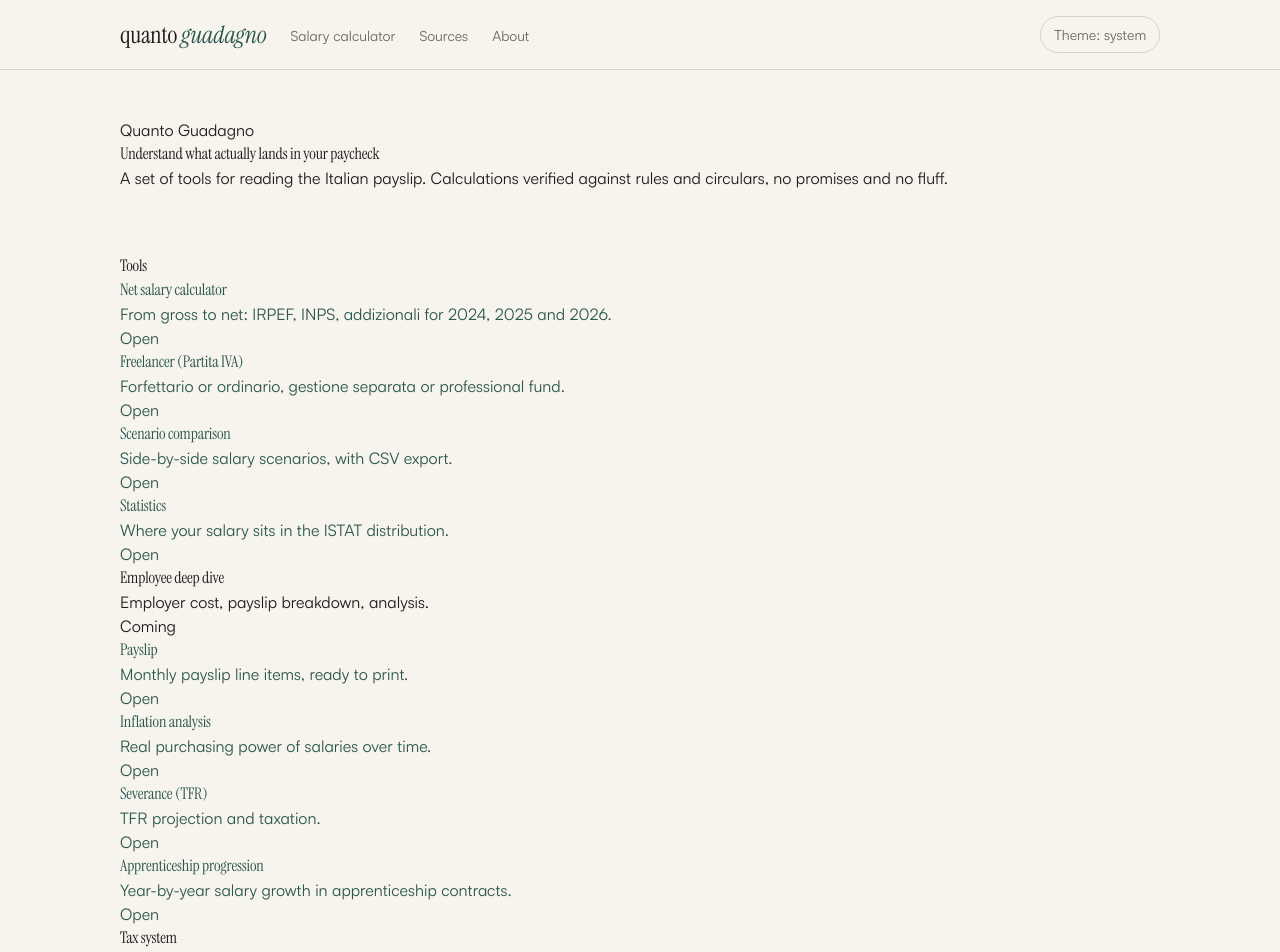
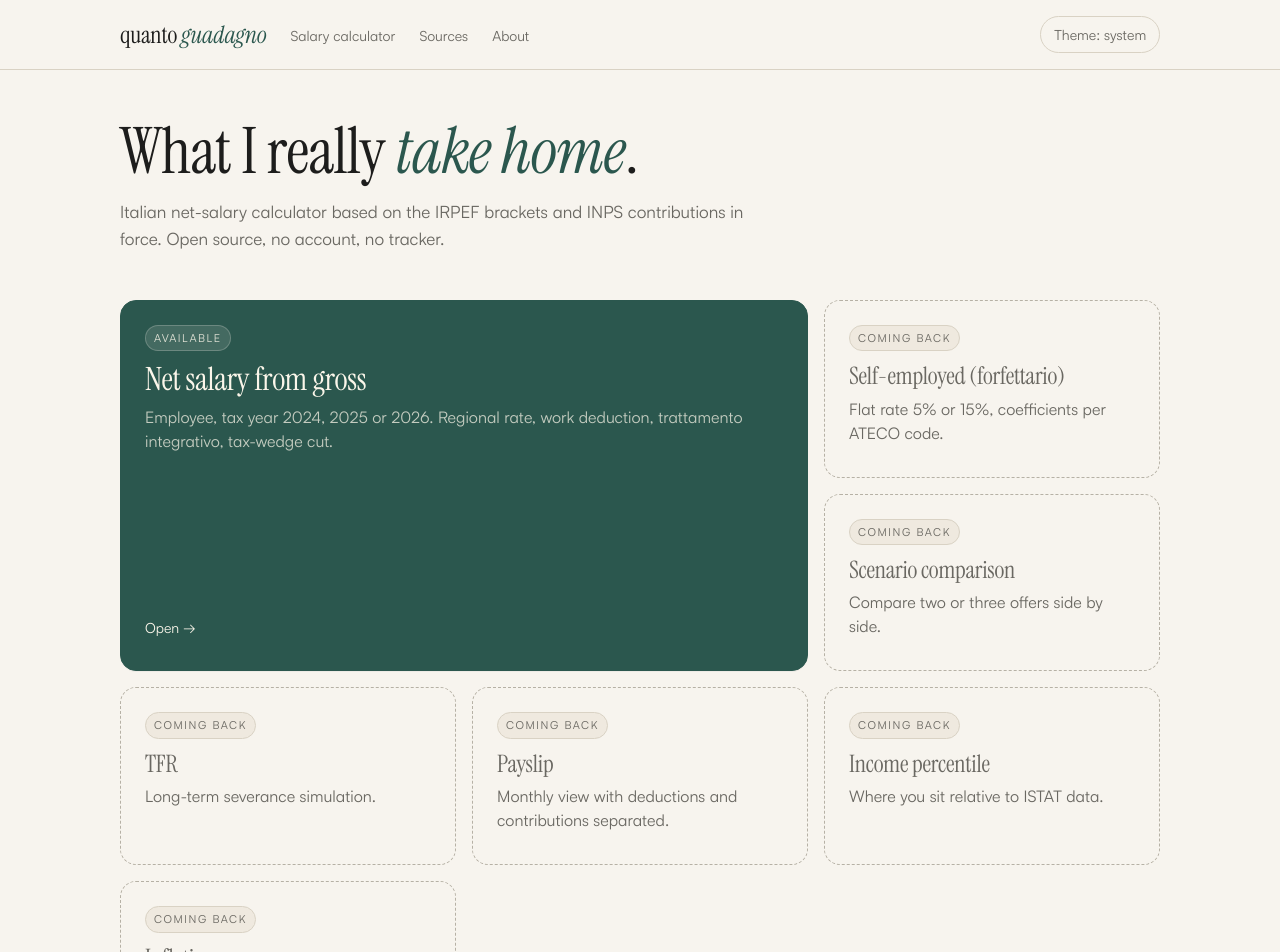
Before and after one commit to stefanovalloncini/quanto-guadagno, a React (Vite) app: page / in a window 1280 px wide. Shown: the top 952 px of the page. Built offline with nearby package versions, Linux system fonts and the light colour scheme.

Commit message:
feat(pages): new home with featured tile + soon grid + shimmer

```diff
--- a/src/ui/design-system/components.css
+++ b/src/ui/design-system/components.css
@@ -365,3 +365,44 @@
   line-height: var(--leading-relaxed);
   max-width: 70ch;
 }
+
+.qg-home__hero {
+  margin-bottom: var(--space-7);
+}
+.qg-home__hero h1 {
+  font-size: var(--text-display);
+  line-height: var(--leading-tight);
+  margin-bottom: var(--space-3);
+}
+.qg-home__hero h1 em {
+  font-style: italic;
+  color: var(--accent);
+}
+.qg-home__tiles {
+  display: grid;
+  grid-template-columns: repeat(12, minmax(0, 1fr));
+  gap: var(--space-4);
+}
+.qg-home__tiles > .qg-tile {
+  grid-column: span 4;
+  min-height: 11rem;
+}
+.qg-home__tiles > .qg-tile--feature {
+  grid-column: span 8;
+  grid-row: span 2;
+  min-height: 22rem;
+}
+.qg-home__footnote {
+  margin-top: var(--space-7);
+  color: var(--ink-2);
+  font-size: var(--text-sm);
+}
+
+@media (max-width: 820px) {
+  .qg-home__tiles > .qg-tile,
+  .qg-home__tiles > .qg-tile--feature {
+    grid-column: span 12;
+    grid-row: span 1;
+    min-height: 0;
+  }
+}
--- a/src/ui/features/home/HomePage.tsx
+++ b/src/ui/features/home/HomePage.tsx
@@ -1,81 +1,70 @@
 import { FormattedMessage } from "react-intl";
-import { Link } from "react-router-dom";
-import { Stack } from "@/ui/design-system";
-import { TOOLS, type ToolEntry } from "./tools.ts";
+import { Tile } from "@/ui/design-system/primitives";
 
-function ToolCard({ entry }: { readonly entry: ToolEntry }) {
-  const titleId = `home.tools.${entry.id}.title`;
-  const descId = `home.tools.${entry.id}.desc`;
+interface SoonTile {
+  readonly titleId: string;
+  readonly bodyId: string;
+}
 
-  if (entry.available && entry.to) {
-    return (
-      <li className="qg-tool qg-tool--available">
-        <Link to={entry.to} className="qg-tool__link">
-          <h3 className="qg-tool__title">
-            <FormattedMessage id={titleId} />
-          </h3>
-          <p className="qg-tool__desc">
-            <FormattedMessage id={descId} />
-          </p>
-          <span className="qg-tool__cta">
-            <FormattedMessage id="home.tools.open" />
-          </span>
-        </Link>
-      </li>
-    );
-  }
-
-  return (
-    <li className="qg-tool qg-tool--soon">
-      <h3 className="qg-tool__title">
-        <FormattedMessage id={titleId} />
-      </h3>
-      <p className="qg-tool__desc">
-        <FormattedMessage id={descId} />
-      </p>
-      <span className="qg-tool__badge">
-        <FormattedMessage id="home.tools.soon" />
-      </span>
-    </li>
-  );
-}
+const soonTiles: ReadonlyArray<SoonTile> = [
+  { titleId: "home.soon.freelancer.title", bodyId: "home.soon.freelancer.body" },
+  { titleId: "home.soon.comparison.title", bodyId: "home.soon.comparison.body" },
+  { titleId: "home.soon.tfr.title", bodyId: "home.soon.tfr.body" },
+  { titleId: "home.soon.payslip.title", bodyId: "home.soon.payslip.body" },
+  { titleId: "home.soon.statistics.title", bodyId: "home.soon.statistics.body" },
+  { titleId: "home.soon.inflation.title", bodyId: "home.soon.inflation.body" },
+];
 
 export function HomePage() {
   return (
-    <main id="main" className="qg-page">
-      <Stack gap="xl">
-        <header className="qg-page__header">
-          <p className="qg-page__eyebrow">
-            <FormattedMessage id="home.eyebrow" />
+    <section className="qg-home">
+      <header className="qg-home__hero">
+        <h1>
+          <FormattedMessage
+            id="home.hero.title"
+            values={{ em: (chunks) => <em>{chunks}</em> }}
+          />
+        </h1>
+        <p className="qg-lede">
+          <FormattedMessage id="home.hero.lede" />
+        </p>
+      </header>
+
+      <div className="qg-home__tiles" aria-label="Strumenti">
+        <Tile
+          variant="feature"
+          to="/calcola-stipendio"
+          title={<FormattedMessage id="home.feature.title" />}
+          badge={<FormattedMessage id="home.feature.badge" />}
+          cta={<FormattedMessage id="home.feature.cta" />}
+        >
+          <p>
+            <FormattedMessage id="home.feature.body" />
           </p>
-          <h1 className="qg-page__title">
-            <FormattedMessage id="home.title" />
-          </h1>
-          <p className="qg-page__subtitle">
-            <FormattedMessage id="home.subtitle" />
-          </p>
-        </header>
+        </Tile>
 
-        <section aria-labelledby="home-tools-heading">
-          <h2 id="home-tools-heading" className="qg-section-title">
-            <FormattedMessage id="home.tools.heading" />
-          </h2>
-          <ul className="qg-tools">
-            {TOOLS.map((entry) => (
-              <ToolCard key={entry.id} entry={entry} />
-            ))}
-          </ul>
-        </section>
+        {soonTiles.map((t) => (
+          <Tile
+            key={t.titleId}
+            variant="soon"
+            title={<FormattedMessage id={t.titleId} />}
+            badge={<FormattedMessage id="home.soon.badge" />}
+          >
+            <p>
+              <FormattedMessage id={t.bodyId} />
+            </p>
+          </Tile>
+        ))}
+      </div>
 
-        <aside className="qg-scope-note" aria-labelledby="home-disclaimer-title">
-          <h3 id="home-disclaimer-title" className="qg-scope-note__title">
-            <FormattedMessage id="home.disclaimer.title" />
-          </h3>
-          <p>
-            <FormattedMessage id="home.disclaimer.body" />
-          </p>
-        </aside>
-      </Stack>
-    </main>
+      <footer className="qg-home__footnote">
+        <FormattedMessage
+          id="home.footnote"
+          values={{
+            shimmer: (chunks) => <span className="qg-shimmer">{chunks}</span>,
+          }}
+        />
+      </footer>
+    </section>
   );
 }
--- a/src/ui/i18n/messages/en.ts
+++ b/src/ui/i18n/messages/en.ts
@@ -233,6 +233,27 @@ export const en: Record<MessageKey, string> = {
   "home.disclaimer.body":
     "The project is coming back online one module at a time. Only the salary calculator is live. The others appear here as soon as they pass verification.",
 
+  "home.hero.title": "What I really <em>take home</em>.",
+  "home.hero.lede": "Italian net-salary calculator based on the IRPEF brackets and INPS contributions in force. Open source, no account, no tracker.",
+  "home.feature.badge": "Available",
+  "home.feature.title": "Net salary from gross",
+  "home.feature.body": "Employee, tax year 2024, 2025 or 2026. Regional rate, work deduction, trattamento integrativo, tax-wedge cut.",
+  "home.feature.cta": "Open →",
+  "home.soon.badge": "Coming back",
+  "home.soon.freelancer.title": "Self-employed (forfettario)",
+  "home.soon.freelancer.body": "Flat rate 5% or 15%, coefficients per ATECO code.",
+  "home.soon.comparison.title": "Scenario comparison",
+  "home.soon.comparison.body": "Compare two or three offers side by side.",
+  "home.soon.tfr.title": "TFR",
+  "home.soon.tfr.body": "Long-term severance simulation.",
+  "home.soon.payslip.title": "Payslip",
+  "home.soon.payslip.body": "Monthly view with deductions and contributions separated.",
+  "home.soon.statistics.title": "Income percentile",
+  "home.soon.statistics.body": "Where you sit relative to ISTAT data.",
+  "home.soon.inflation.title": "Inflation",
+  "home.soon.inflation.body": "Purchasing power of your salary over time.",
+  "home.footnote": "Project <shimmer>open source</shimmer> · no account · no tracker · code on GitHub",
+
   "theme.toggle.label": "Switch to {mode} theme",
   "theme.light": "light",
   "theme.dark": "dark",
--- a/src/ui/i18n/messages/it.ts
+++ b/src/ui/i18n/messages/it.ts
@@ -234,6 +234,27 @@ export const it = {
   "home.disclaimer.body":
     "Il progetto sta tornando online un modulo alla volta. Solo il calcolatore stipendio è operativo. Gli altri strumenti compaiono qui appena passano la verifica.",
 
+  "home.hero.title": "Quanto guadagno <em>davvero</em>.",
+  "home.hero.lede": "Calcolatore di stipendio netto basato sulle aliquote IRPEF e i contributi INPS in vigore. Open source, senza account, senza tracker.",
+  "home.feature.badge": "Disponibile",
+  "home.feature.title": "Stipendio netto da lordo",
+  "home.feature.body": "Lavoratore dipendente, anno fiscale 2024, 2025 o 2026. Aliquote regionali, detrazione lavoro, trattamento integrativo, taglio del cuneo.",
+  "home.feature.cta": "Apri →",
+  "home.soon.badge": "In arrivo",
+  "home.soon.freelancer.title": "Partita IVA forfettario",
+  "home.soon.freelancer.body": "Aliquota al 5% o 15%, coefficienti per codice ATECO.",
+  "home.soon.comparison.title": "Confronto scenari",
+  "home.soon.comparison.body": "Affianca due o tre offerte e vedi la differenza in netto.",
+  "home.soon.tfr.title": "TFR",
+  "home.soon.tfr.body": "Simulazione del trattamento di fine rapporto a lungo termine.",
+  "home.soon.payslip.title": "Busta paga",
+  "home.soon.payslip.body": "Visualizzazione mensile con detrazioni e contributi separati.",
+  "home.soon.statistics.title": "Percentile reddito",
+  "home.soon.statistics.body": "Dove si colloca il tuo reddito rispetto ai dati ISTAT.",
+  "home.soon.inflation.title": "Inflazione",
+  "home.soon.inflation.body": "Potere d'acquisto del tuo stipendio nel tempo.",
+  "home.footnote": "Progetto <shimmer>open source</shimmer> · nessun account · nessun tracker · codice su GitHub",
+
   "theme.toggle.label": "Passa al tema {mode}",
   "theme.light": "chiaro",
   "theme.dark": "scuro",
```
Also changed, not shown: 1 other file (tests, documents, lock files or other folders).
